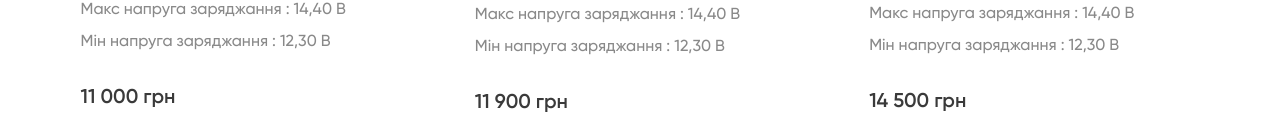
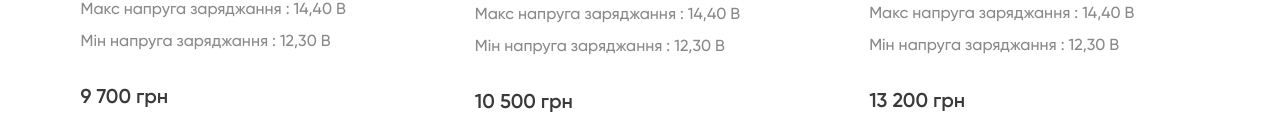
Before and after one commit to Serge12333/kozack, a React (Create React App) app: page / in a window 1280 px wide. Shown: the part 665-800 px from the top of the page. Built offline with nearby package versions, Linux system fonts and the light colour scheme.

Commit message:
price update

```diff
--- a/src/site-content/Pages/our-products.jsx
+++ b/src/site-content/Pages/our-products.jsx
@@ -194,7 +194,7 @@ const OurProducts = () => {
               <p className="descrp">Макс напруга заряджання : 14,40 В</p>
               <p className="descrp">Мін напруга заряджання : 12,30 В</p>
               <div className="priceHolder">
-                <p className="price">11 000 грн</p>
+                <p className="price">9 700 грн</p>
               </div>
             </div>
           </div>
@@ -213,7 +213,7 @@ const OurProducts = () => {
               <p className="descrp">Макс напруга заряджання : 14,40 В</p>
               <p className="descrp">Мін напруга заряджання : 12,30 В</p>
               <div className="priceHolder">
-                <p className="price">11 900 грн</p>
+                <p className="price">10 500 грн</p>
               </div>
             </div>
           </div>
@@ -232,7 +232,7 @@ const OurProducts = () => {
               <p className="descrp">Макс напруга заряджання : 14,40 В</p>
               <p className="descrp">Мін напруга заряджання : 12,30 В</p>
               <div className="priceHolder">
-                <p className="price">14 500 грн</p>
+                <p className="price">13 200 грн</p>
               </div>
             </div>
           </div>
```
